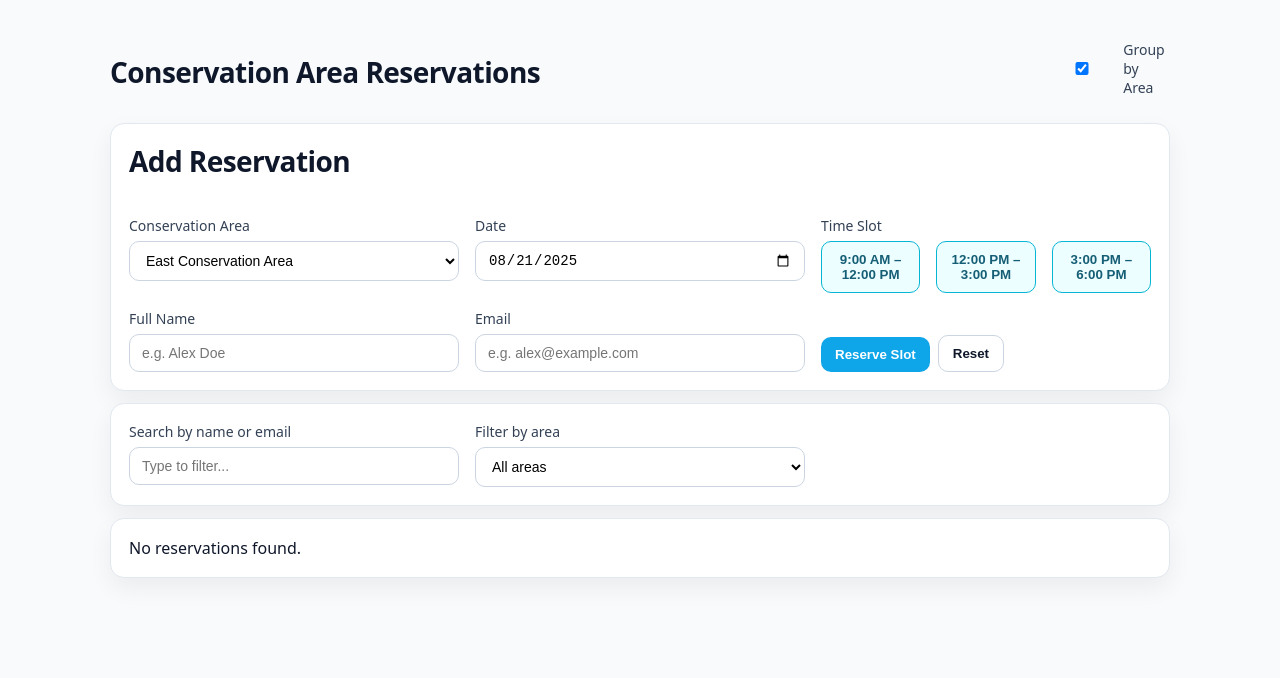
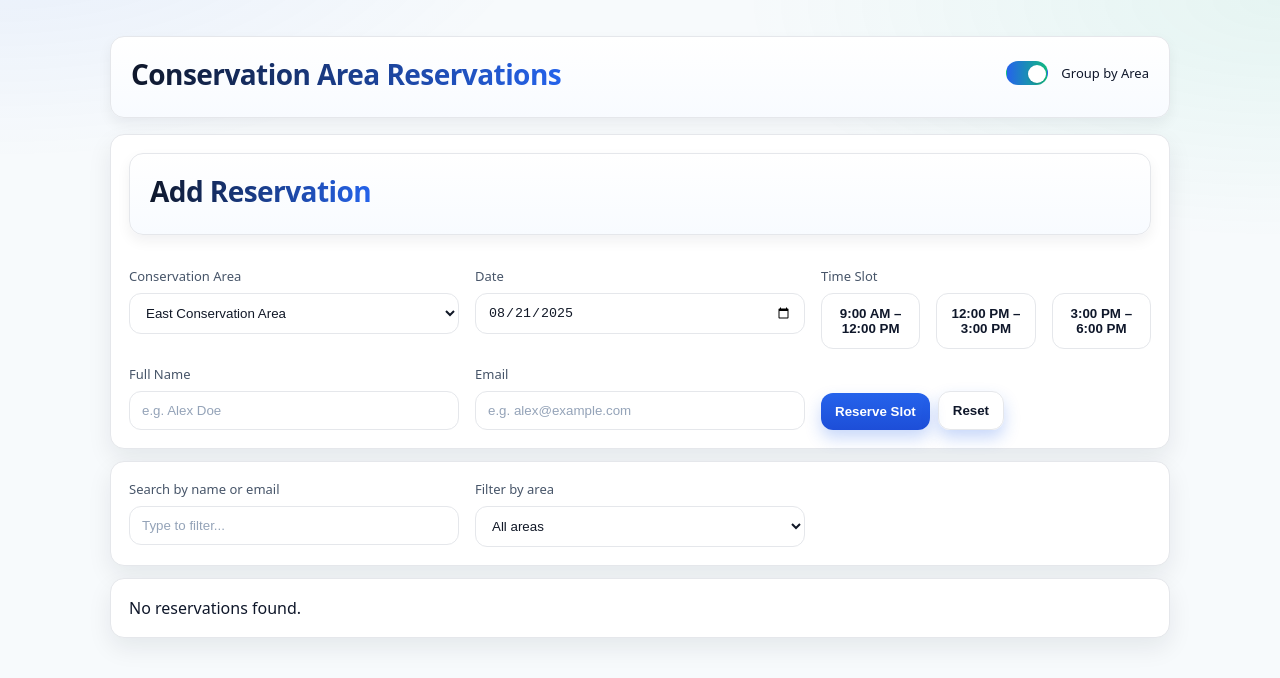
Before and after one commit to Abdul-Safai/ReactApp2, a React (Vite) app in the folder reservations/: page / in a window 1280 px wide. Shown: the top 678 px of the page. Built offline with nearby package versions, Linux system fonts and the light colour scheme.

Commit message:
Added new style to the app

```diff
--- a/reservations/src/styles.css
+++ b/reservations/src/styles.css
@@ -1,26 +1,169 @@
-:root { --radius: 14px; }
-* { box-sizing: border-box; }
-body { font-family: system-ui, -apple-system, Segoe UI, Roboto, Arial, sans-serif; margin: 0; color: #0f172a; background: #f8fafc; }
-.container { max-width: 1100px; margin: 40px auto; padding: 0 20px; }
-.card { background: #fff; border-radius: var(--radius); padding: 18px; box-shadow: 0 10px 25px rgba(2,8,23,.06); border: 1px solid #e2e8f0; }
-.grid { display: grid; gap: 16px; }
-.grid-2 { grid-template-columns: repeat(2, minmax(0, 1fr)); }
-.grid-3 { grid-template-columns: repeat(3, minmax(0, 1fr)); }
-label { font-size: 14px; color: #334155; display: block; margin-bottom: 6px; }
-input, select { width: 100%; padding: 10px 12px; border: 1px solid #cbd5e1; border-radius: 10px; font-size: 14px; background: #fff; }
-button { cursor: pointer; border: 0; padding: 10px 14px; border-radius: 10px; font-weight: 600; }
-.btn { background: #0ea5e9; color: white; }
-.btn.secondary { background: #475569; color: #fff; }
-.btn.ghost { background: transparent; border: 1px solid #cbd5e1; color: #0f172a; }
-.badge { display: inline-block; padding: 6px 10px; border-radius: 999px; font-size: 12px; border: 1px solid #cbd5e1; background: #f1f5f9; }
-.header { display:flex; align-items:center; justify-content:space-between; margin-bottom: 20px; }
-.title { font-size: 28px; font-weight: 800; letter-spacing: -0.02em; }
-.subtitle{ color:#475569 }
-.slot { padding: 10px; border: 1px solid #cbd5e1; border-radius: 10px; text-align: center; }
-.slot.booked { background: #fee2e2; border-color:#ef4444; color:#991b1b; }
-.slot.available { background: #ecfeff; border-color:#06b6d4; color:#155e75; }
-.list { width: 100%; border-collapse: collapse; }
-.list th, .list td { padding: 10px; text-align: left; border-bottom: 1px solid #e2e8f0; font-size: 14px; }
-.actions { display:flex; gap:8px; flex-wrap: wrap; }
-.toggle { display:flex; align-items:center; gap:8px; }
-@media (max-width: 800px){ .grid-2, .grid-3 { grid-template-columns: 1fr; } .title{ font-size:22px } }
+/* ---------- Light, Colorful, Professional Theme (drop-in) ---------- */
+:root{
+  --page-bg: #f7fafc;
+  --panel: #ffffff;
+  --text: #0f172a;
+  --muted: #475569;
+
+  --primary-500: #2563eb;   /* blue */
+  --primary-600: #1d4ed8;
+  --accent-500:  #10b981;   /* emerald */
+  --danger-500:  #ef4444;   /* red */
+
+  --ring: rgba(37, 99, 235, .25);
+  --border: #e5e7eb;
+  --radius: 14px;
+  --radius-sm: 12px;
+  --shadow: 0 10px 24px rgba(15, 23, 42, .08);
+  --shadow-soft: 0 6px 14px rgba(15, 23, 42, .06);
+}
+
+*{ box-sizing:border-box; }
+html,body{ height:100%; }
+body{
+  margin:0;
+  font-family: ui-sans-serif, system-ui, -apple-system, Segoe UI, Roboto, Arial;
+  color: var(--text);
+  background:
+    radial-gradient(900px 400px at 0% -10%, rgba(37,99,235,.08), transparent 60%),
+    radial-gradient(900px 400px at 100% 0%, rgba(16,185,129,.08), transparent 60%),
+    var(--page-bg);
+}
+
+/* Layout */
+.container{ max-width:1100px; margin:36px auto 80px; padding:0 20px; }
+
+/* Header */
+.header{
+  display:flex; align-items:center; justify-content:space-between;
+  padding:18px 20px; margin-bottom:16px;
+  border-radius: var(--radius);
+  background: linear-gradient(180deg, #ffffff, #f8fbff);
+  border:1px solid var(--border);
+  box-shadow: var(--shadow-soft);
+}
+.title{
+  font-size:28px; font-weight:800; letter-spacing:-.02em; margin-bottom:6px;
+  background: linear-gradient(90deg, #0f172a, #2563eb);
+  -webkit-background-clip:text; background-clip:text; color:transparent;
+}
+.subtitle{ color: var(--muted); }
+
+/* Cards & grids */
+.card{
+  background: var(--panel);
+  border:1px solid var(--border);
+  border-radius: var(--radius);
+  padding:18px;
+  box-shadow: var(--shadow);
+}
+.grid{ display:grid; gap:16px; }
+.grid-2{ grid-template-columns: repeat(2, minmax(0,1fr)); }
+.grid-3{ grid-template-columns: repeat(3, minmax(0,1fr)); }
+
+label{ font-size:13px; color: var(--muted); display:block; margin-bottom:8px; }
+
+/* Inputs */
+input, select{
+  width:100%;
+  padding:11px 12px;
+  border:1px solid var(--border);
+  border-radius: var(--radius-sm);
+  background:#fff; color:#111827;
+  outline:none;
+  transition: border-color .15s ease, box-shadow .15s ease, transform .05s ease;
+}
+input::placeholder{ color:#94a3b8; }
+input:focus, select:focus{
+  border-color: var(--primary-500);
+  box-shadow: 0 0 0 4px var(--ring);
+  transform: translateY(-1px);
+}
+
+/* Buttons */
+button{ cursor:pointer; border:0; padding:11px 14px; border-radius:12px; font-weight:700; }
+.btn{
+  background: linear-gradient(180deg, var(--primary-500), var(--primary-600));
+  color:#fff;
+  box-shadow: 0 8px 16px rgba(37, 99, 235, .25);
+  transition: transform .1s ease, filter .15s ease;
+}
+.btn:hover{ transform: translateY(-1px); filter: brightness(1.05); }
+.btn:active{ transform: translateY(0); filter: brightness(.98); }
+.btn.secondary{
+  background: linear-gradient(180deg, #10b981, #059669);
+  box-shadow: 0 8px 16px rgba(16, 185, 129, .22);
+}
+.btn.ghost{
+  background: transparent; color:#0f172a;
+  border:1px solid var(--border);
+}
+.actions{ display:flex; gap:10px; flex-wrap:wrap; }
+
+/* Toggle next to "Group by Area" */
+.toggle{ display:flex; align-items:center; gap:10px; color:#0f172a; }
+.toggle input[type="checkbox"]{
+  appearance:none; width:42px; height:24px; border-radius:999px; position:relative;
+  background: #e5e7eb; border:1px solid var(--border);
+  transition: background .2s ease, border-color .2s ease;
+}
+.toggle input[type="checkbox"]::after{
+  content:""; position:absolute; top:3px; left:3px; width:18px; height:18px; border-radius:50%;
+  background:#fff; box-shadow: 0 1px 2px rgba(0,0,0,.15);
+  transition: transform .2s ease;
+}
+.toggle input[type="checkbox"]:checked{
+  background: linear-gradient(90deg, var(--primary-500), var(--accent-500));
+  border-color: transparent;
+}
+.toggle input[type="checkbox"]:checked::after{ transform: translateX(18px); }
+
+/* Slots */
+.slot{
+  padding:12px; border:1px solid var(--border); border-radius: var(--radius-sm);
+  text-align:center; background:#fff; color:#0f172a;
+  transition: transform .08s ease, box-shadow .15s ease, border-color .2s ease, background .2s ease;
+}
+.slot.available:hover{
+  transform: translateY(-2px);
+  border-color: var(--primary-500);
+  box-shadow: 0 10px 18px rgba(37,99,235,.18);
+  background: linear-gradient(180deg, #ffffff, #f3f8ff);
+}
+.slot.booked{
+  background: #fff5f5;
+  border-color: #fecaca;
+  color:#991b1b;
+}
+.slot[aria-pressed="true"]{
+  outline: 2px solid rgba(16,185,129,.4);
+  box-shadow: 0 0 0 4px rgba(16,185,129,.2);
+}
+
+/* Table */
+.list{ width:100%; border-collapse: collapse; }
+.list thead th{
+  font-size:12px; text-transform:uppercase; letter-spacing:.06em; color:#64748b; padding:10px;
+  border-bottom: 1px solid var(--border);
+}
+.list td{ padding:12px 10px; border-bottom:1px solid var(--border); color:#0f172a; }
+
+/* Badge */
+.badge{
+  display:inline-flex; align-items:center; gap:8px;
+  padding:6px 10px; border-radius:999px; font-size:12px;
+  border:1px solid #c7d2fe;
+  background: #eef2ff; color:#3730a3;
+}
+
+/* Responsive */
+@media (max-width: 900px){
+  .grid-2, .grid-3{ grid-template-columns: 1fr; }
+  .header{ padding:16px; }
+  .title{ font-size:24px; }
+}
+
+/* Accessibility */
+@media (prefers-reduced-motion: reduce){
+  *{ transition:none !important; animation:none !important; }
+}
```
